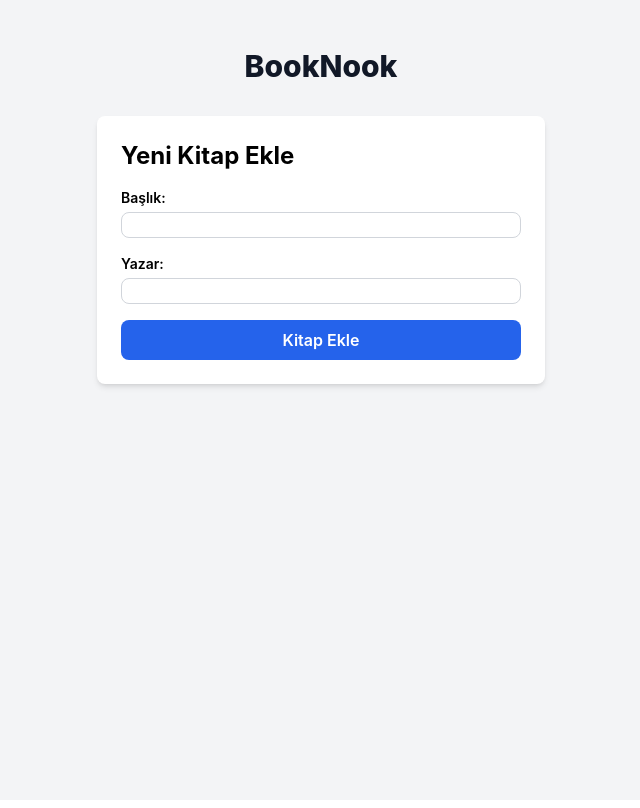
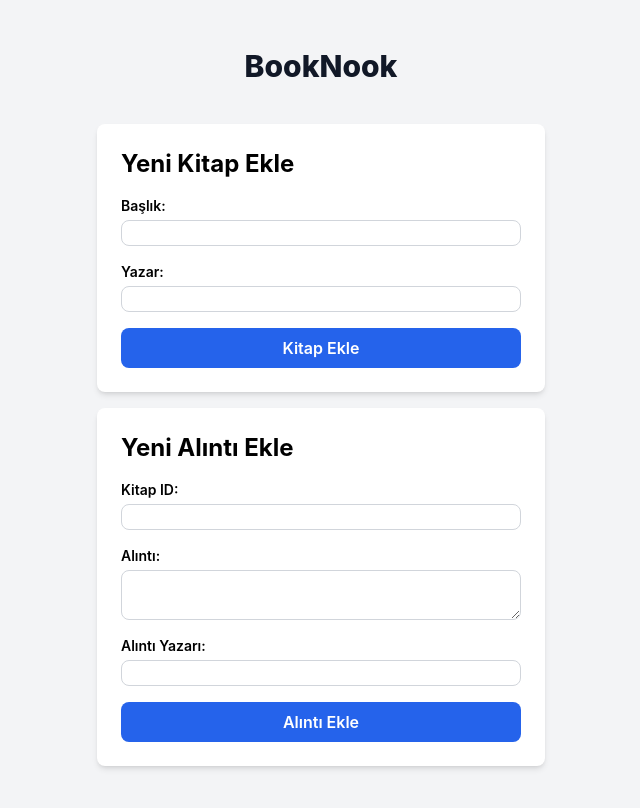
Before and after one commit to ugursay/BookNook, a React (Create React App) app in the folder booknook-frontend/: page / in a window 1280 px wide. Shown: the top 808 px of the page, without its empty margins (319-959 px from the left). Built offline with nearby package versions, Linux system fonts and the light colour scheme.

Commit message:
BookNook

```diff
--- a/booknook-frontend/src/App.js
+++ b/booknook-frontend/src/App.js
@@ -1,5 +1,6 @@
 import React from "react";
-import AddBook from "./AddBook";
+import AddBook from "./components/AddBook";
+import AddQuote from "./components/AddQuote";
 
 function App() {
   return (
@@ -8,7 +9,13 @@ function App() {
         <h1 className="text-3xl font-extrabold text-center text-gray-900 mb-8">
           BookNook
         </h1>
-        <AddBook />
+        <div className="p-2">
+          <AddBook />
+        </div>
+
+        <div className="p-2">
+          <AddQuote />
+        </div>
       </div>
     </div>
   );
--- a/booknook-frontend/src/AddBook.js
+++ b/booknook-frontend/src/components/AddBook.js
@@ -1,4 +1,4 @@
-import React, { useEffect, useState } from "react";
+import React, { useState } from "react";
 import axios from "axios";
 
 const AddBook = () => {
--- /dev/null
+++ b/booknook-frontend/src/components/AddQuote.js
@@ -0,0 +1,91 @@
+import React, { useState } from "react";
+import axios from "axios";
+
+const AddQuote = () => {
+  const [quote, setQuote] = useState("");
+  const [author, setAuthor] = useState("");
+  const [bookId, setBookId] = useState("");
+  const [error, setError] = useState("");
+  const [success, setSuccess] = useState(false);
+
+  const handleSubmit = async (e) => {
+    e.preventDefault();
+
+    try {
+      const response = await axios.post("http://localhost:5000/api/quotes", {
+        book_id: bookId,
+        quote,
+        author,
+      });
+
+      if (response.status === 201) {
+        setSuccess(true);
+        setQuote("");
+        setAuthor("");
+        setBookId("");
+        setError("");
+      }
+    } catch (err) {
+      setError("Kitap eklenirken bir hata oluştu!");
+      console.log(err);
+    }
+  };
+
+  return (
+    <div className="max-w-md mx-auto bg-white p-6 rounded-lg shadow-md">
+      <h2 className="text-2xl font-bold mb-4">Yeni Alıntı Ekle</h2>
+      {error && <p className="text-red-500">{error}</p>}
+      {success && <p className="text-green-500">Kitap Başarıyla Eklendi</p>}
+
+      <form onSubmit={handleSubmit}>
+        <div className="mb-4">
+          <label htmlFor="bookId" className="block text-sm font-semibold">
+            Kitap ID:
+          </label>
+          <input
+            id="bookId"
+            onChange={(e) => {
+              setBookId(e.target.value);
+            }}
+            className="mt-1 block w-full px-4 border border-gray-300 rounded-lg"
+            required
+          />
+        </div>
+        <div className="mb-4">
+          <label htmlFor="quote" className="block text-sm font-semibold">
+            Alıntı:
+          </label>
+          <textarea
+            id="quote"
+            onChange={(e) => {
+              setQuote(e.target.value);
+            }}
+            className="mt-1 block w-full px-4 border border-gray-300 rounded-lg"
+            required
+          />
+        </div>
+        <div className="mb-4">
+          <label htmlFor="author" className="block text-sm font-semibold">
+            Alıntı Yazarı:
+          </label>
+          <input
+            id="author"
+            onChange={(e) => {
+              setAuthor(e.target.value);
+            }}
+            className="mt-1 block w-full px-4 border border-gray-300 rounded-lg"
+            required
+          />
+        </div>
+        <button
+          type="submit"
+          className="w-full py-2 px-4 bg-blue-600 text-white font-semibold rounded-lg hover:blue-700"
+        >
+          Alıntı Ekle
+        </button>
+      </form>
+    </div>
+  );
+};
+
+export default AddQuote;
```
Also changed, not shown: 1 other file (tests, documents, lock files or other folders).
